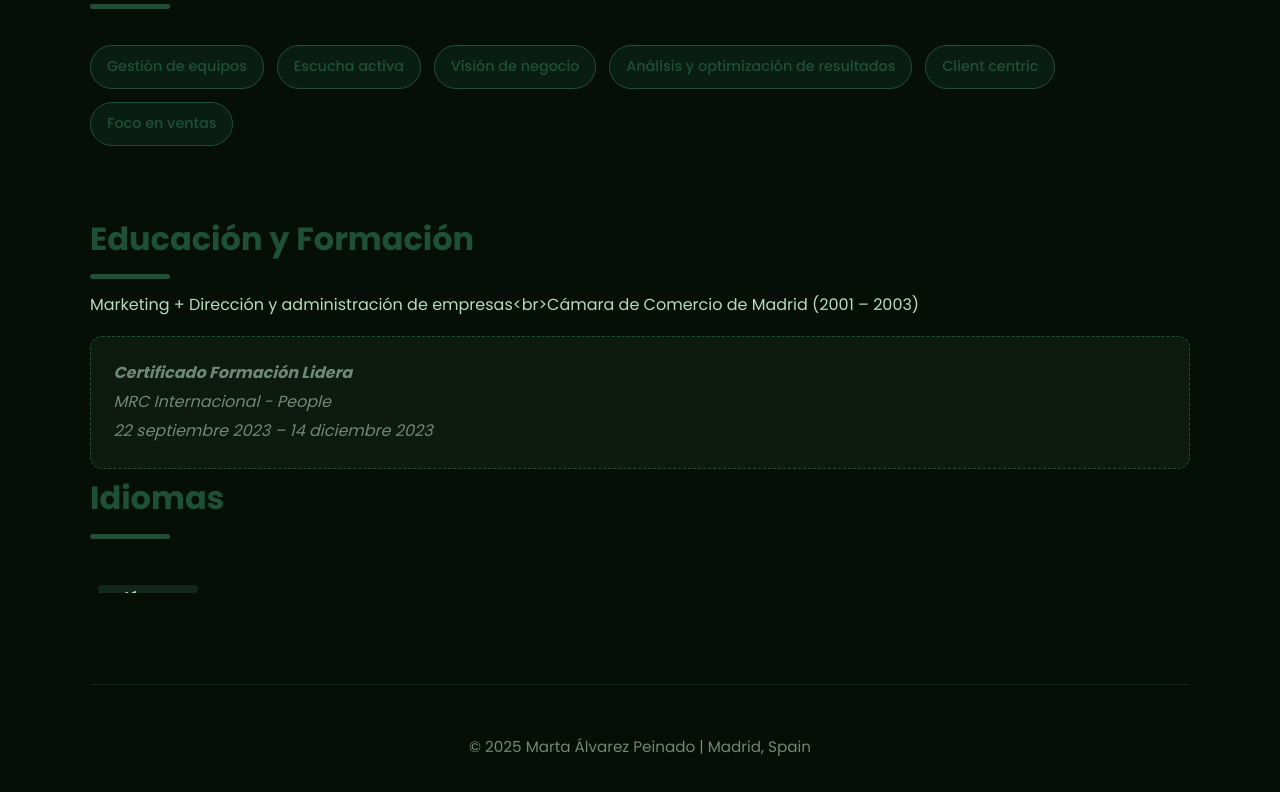
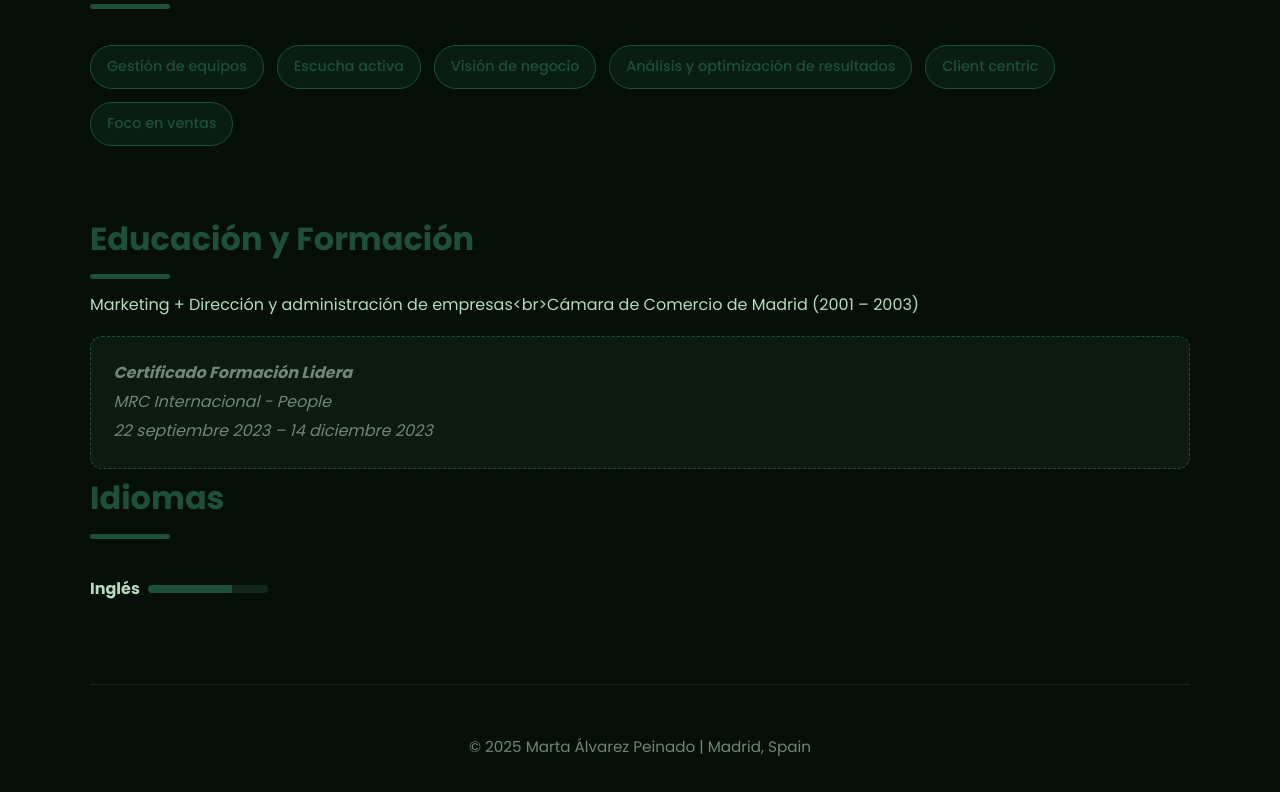
Before and after one commit to MartaAlvarez1922/resume, a plain HTML site: page index.html in a window 1280 px wide. Shown: the part 3291-4083 px from the top of the page. Drawn offline with Linux system fonts and the light colour scheme.

Commit message:
Update index.html

```diff
--- a/index.html
+++ b/index.html
@@ -196,18 +196,22 @@
       font-style: italic;
       color: var(--gray);
     }
+   .lang-bar-container {
+      display: flex;
+      align-items: center;
+      gap: 0.5rem;
+        }
+
     .lang-bar {
-      display: inline-block;
-      width: 100px;
+      flex: 1;
+      max-width: 120px;
       height: 8px;
       background: var(--border);
       border-radius: 4px;
       overflow: hidden;
-      margin-left: 0.5rem;
-      vertical-align: middle;
     }
+
     .lang-bar-fill {
-      display: block;
       height: 100%;
       background: var(--accent);
       width: 70%;
@@ -380,10 +384,12 @@
 
       <p style="margin-top: 1.5rem;">
 
-         <div class="lang-bar">
-           <strong data-en="English:" data-es="Inglés:">Inglés:</strong>
-           <div class="lang-bar-fill"></div>
-         </div>
+        <div class="lang-bar-container">
+          <strong data-en="English" data-es="Inglés"></strong>
+          <div class="lang-bar">
+            <div class="lang-bar-fill"></div>
+          </div>
+        </div>
       </p>
     </section>
 
```
